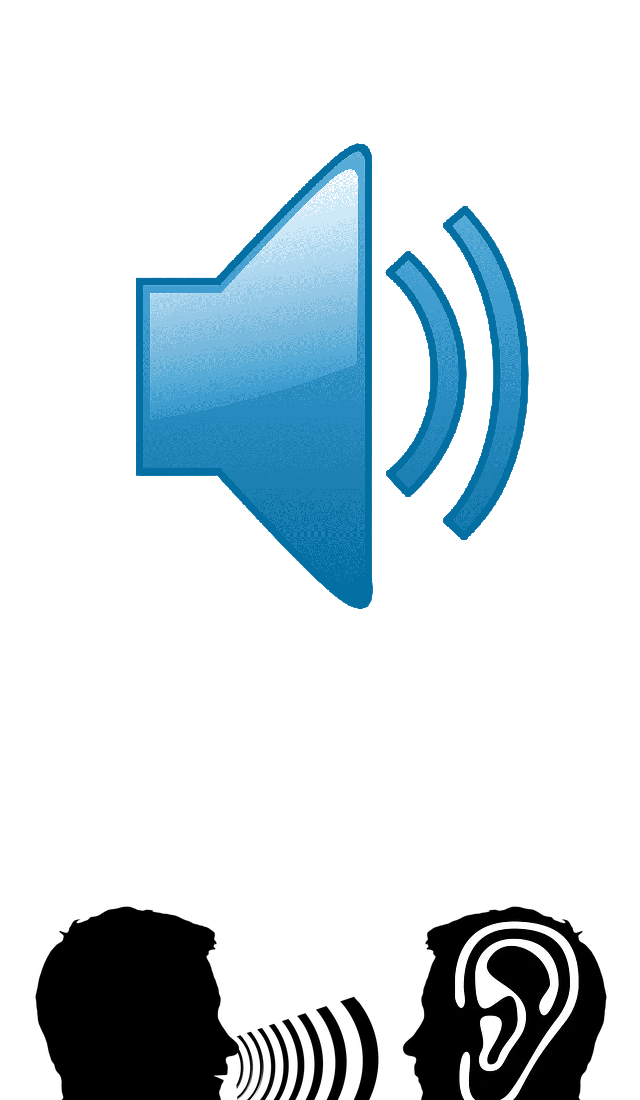
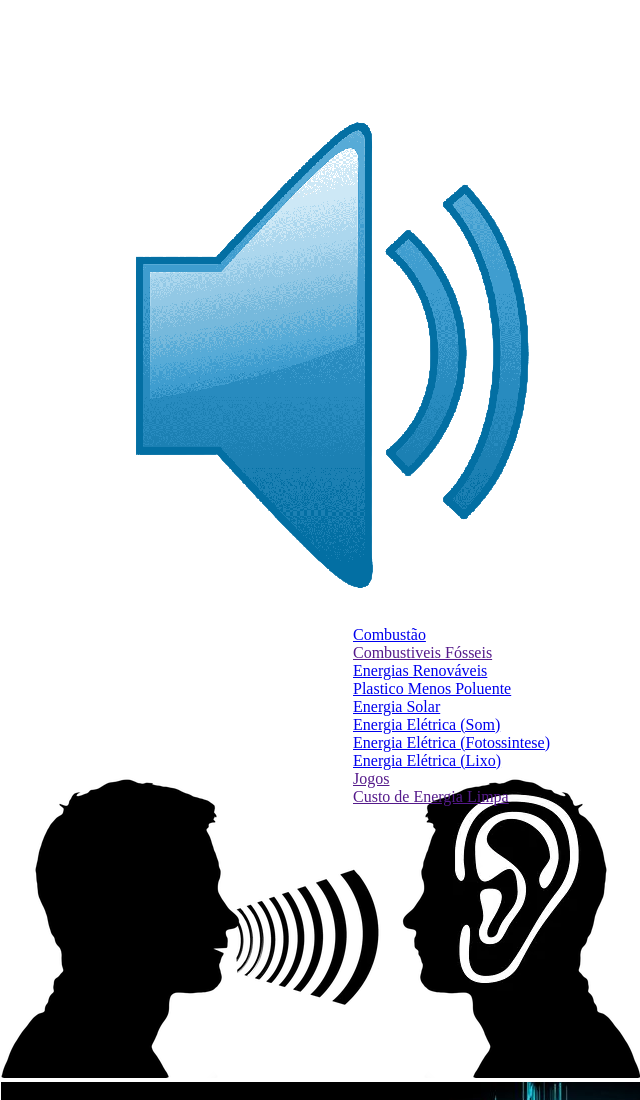
Before and after one commit to ArthurTheDog0101/energia-sonora, a plain HTML site: page index.html in a window 1280 px wide. Shown: the top 1100 px of the page, without its empty margins (7-647 px from the left). Drawn offline with Linux system fonts and the light colour scheme; files whose address does not match are found by name.

Commit message:
Add files via upload
energia sonora mais massa

```diff
--- a/header.css
+++ b/header.css
@@ -4,6 +4,8 @@
     display: inline-block;
     width: 24px;
     height: 24px;
+
+
 }
 
 .cabecalho
@@ -11,4 +13,14 @@
     background-color: #4eadd7;
     display: flex;
     justify-content: space-between;
+    position: relative;
+
 }
+
+.lista-menu
+{
+    position: absolute;
+    left: 25%;
+
+
+}
--- a/index.html
+++ b/index.html
@@ -12,10 +12,30 @@
 <body>
     <header>
 
-        <span class="cabecalho"></span>
         <h1>Título Site</h1>
         <a href="img/img1.jpg"></a>
         <img src="img/logo.png" alt="">
+
+
+        <span class="cabecalho"></span>
+
+
+        <ul class="lista-menu">
+            <li class="lista-menu__titulo">Categorias</li>
+            <li class="lista-menu__item"><a href="https://samircort.github.io/sitequimica/">Combustão </a></li>
+            <li class="lista-menu__item"><a href="">Combustiveis Fósseis</a></li>
+            <li class="lista-menu__item"><a href="https://nacaxi.github.io/renovavel/">Energias Renováveis</a></li>
+            <li class="lista-menu__item"><a href="https://nzraupp.github.io/ECOPLAS/">Plastico Menos Poluente</a></li>
+            <li class="lista-menu__item"><a href="https://brendinha0823.github.io/energia_solar/">Energia Solar</a></li>
+            <li class="lista-menu__item"><a href="https://arthurthedog0101.github.io/energia-sonora/">Energia Elétrica (Som)</a></li>
+            <li class="lista-menu__item"><a href="https://yuri-ghost.github.io/home_energia_fotossintese/">Energia Elétrica (Fotossintese)</a></li>
+            <li class="lista-menu__item"><a href="https://gustavo11052007.github.io/Energia_atraves_do_lixo/">Energia Elétrica (Lixo)</a></li>
+            <li class="lista-menu__item"><a href="">Jogos</a></li>
+            <li class="lista-menu__item"><a href="">Custo de Energia Limpa</a></li>
+        </ul>
+
+
+
 
 
 
@@ -23,16 +43,7 @@
 
 
 
-    <ul>
-        <li>
-            <h1>linha 1</h1>
-            </li>
 
-        <li>
-            <h2>linha 2</h2>
-            </li>
-
-    </ul>
 
 
 
```
